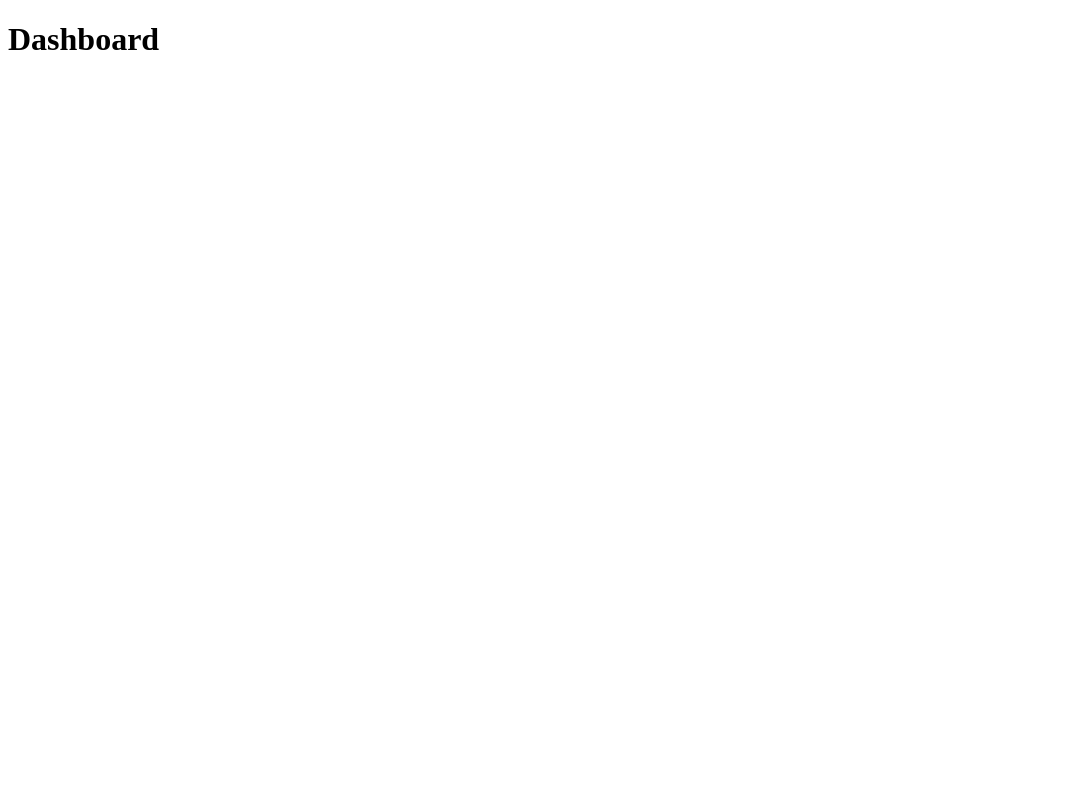
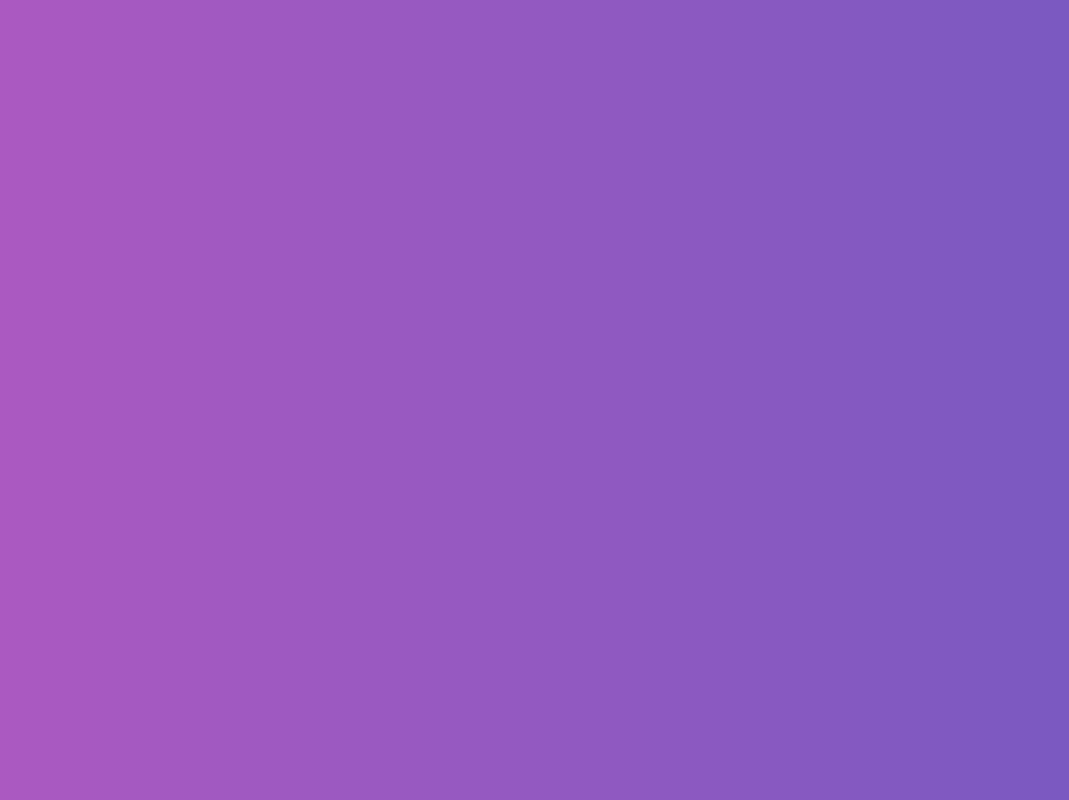
Before and after one commit to lsm-5/GoBarber, a React (Create React App) app in the folder FrontWeb/: page / in a window 1280 px wide. Before the commit this address led to /dashboard. Shown: the whole page, without its empty margins (0-1069 px from the left). Built offline with nearby package versions, Linux system fonts and the light colour scheme.

Commit message:
feat: styled globals and rootImport

```diff
--- /dev/null
+++ b/FrontWeb/config-overrides.js
@@ -0,0 +1,10 @@
+const { addBabelPlugin, override } = require('customize-cra');
+
+module.exports = override(
+  addBabelPlugin([
+    'babel-plugin-root-import',
+    {
+      rootPathSuffix: 'src',
+    },
+  ])
+);
--- a/FrontWeb/src/App.js
+++ b/FrontWeb/src/App.js
@@ -5,11 +5,13 @@ import './config/ReactotronConfig';
 
 import Routes from './routes';
 import history from './services/history';
+import GlobalStyle from './styles/global';
 
 function App() {
   return (
     <Router history={history}>
       <Routes />
+      <GlobalStyle />
     </Router>
   );
 }
--- /dev/null
+++ b/FrontWeb/src/pages/_layouts/auth/index.js
@@ -0,0 +1,12 @@
+import React from 'react';
+import PropTypes from 'prop-types';
+
+import { Wrapper } from './styles';
+
+export default function AuthLayout({ children }) {
+  return <Wrapper>{children}</Wrapper>;
+}
+
+AuthLayout.propTypes = {
+  children: PropTypes.element.isRequired,
+};
--- /dev/null
+++ b/FrontWeb/src/pages/_layouts/auth/styles.js
@@ -0,0 +1,6 @@
+import styled from 'styled-components';
+
+export const Wrapper = styled.div`
+  height: 100%;
+  background: linear-gradient(-90deg, #7159c1, #ab59c1);
+`;
--- /dev/null
+++ b/FrontWeb/src/pages/_layouts/default/index.js
@@ -0,0 +1,12 @@
+import React from 'react';
+import PropTypes from 'prop-types';
+
+import { Wrapper } from './styles';
+
+export default function DefaultLayout({ children }) {
+  return <Wrapper>{children}</Wrapper>;
+}
+
+DefaultLayout.propTypes = {
+  children: PropTypes.element.isRequired,
+};
--- /dev/null
+++ b/FrontWeb/src/pages/_layouts/default/styles.js
@@ -0,0 +1,6 @@
+import styled from 'styled-components';
+
+export const Wrapper = styled.div`
+  height: 100%;
+  background: #333;
+`;
--- a/FrontWeb/src/routes/Route.js
+++ b/FrontWeb/src/routes/Route.js
@@ -1,13 +1,16 @@
 import React from 'react';
 import PropTypes from 'prop-types';
 import { Route, Redirect } from 'react-router-dom';
+
+import AuthLayout from '~/pages/_layouts/auth';
+import DefaultLayout from '~/pages/_layouts/default';
 
 export default function RouteWrapper({
   component: Component,
   isPrivate,
   ...rest
 }) {
-  const signed = true;
+  const signed = false;
   if (!signed && isPrivate) {
     return <Redirect to="/" />;
   }
@@ -16,7 +19,18 @@ export default function RouteWrapper({
     return <Redirect to="/dashboard" />;
   }
 
-  return <Route {...rest} component={Component} />;
+  const Layout = signed ? DefaultLayout : AuthLayout;
+
+  return (
+    <Route
+      {...rest}
+      render={props => (
+        <Layout>
+          <Component {...props} />
+        </Layout>
+      )}
+    />
+  );
 }
 
 RouteWrapper.propTypes = {
--- /dev/null
+++ b/FrontWeb/src/styles/global.js
@@ -0,0 +1,39 @@
+import { createGlobalStyle } from 'styled-components';
+
+export default createGlobalStyle`
+@import url('https://fonts.googleapis.com/css?family=Roboto:400,700&display=swap');
+  * {
+    margin: 0;
+    padding: 0;
+    outline: 0;
+    box-sizing: border-box;
+  }
+
+  *:focus{
+    outline:0
+  }
+
+  html,body,#root{
+    height: 100%
+  }
+
+  body{
+    -webkit-font-smoothing: antialiased;
+  }
+
+  body, input, button{
+    font: 14px 'Roboto', sans-serif
+  }
+
+  a{
+    text-decoration: none
+  }
+
+  ul{
+    list-style: none;
+  }
+
+  button{
+    cursor: pointer
+  }
+`;
```
Also changed, not shown: FrontWeb/jsconfig.json (added, +8 -0 lines), FrontWeb/package.json (+10 -5 lines), FrontWeb/.eslintrc.js, FrontWeb/src/assets/1563202724073.svg (added), 1 other file (tests, documents, lock files or other folders).
